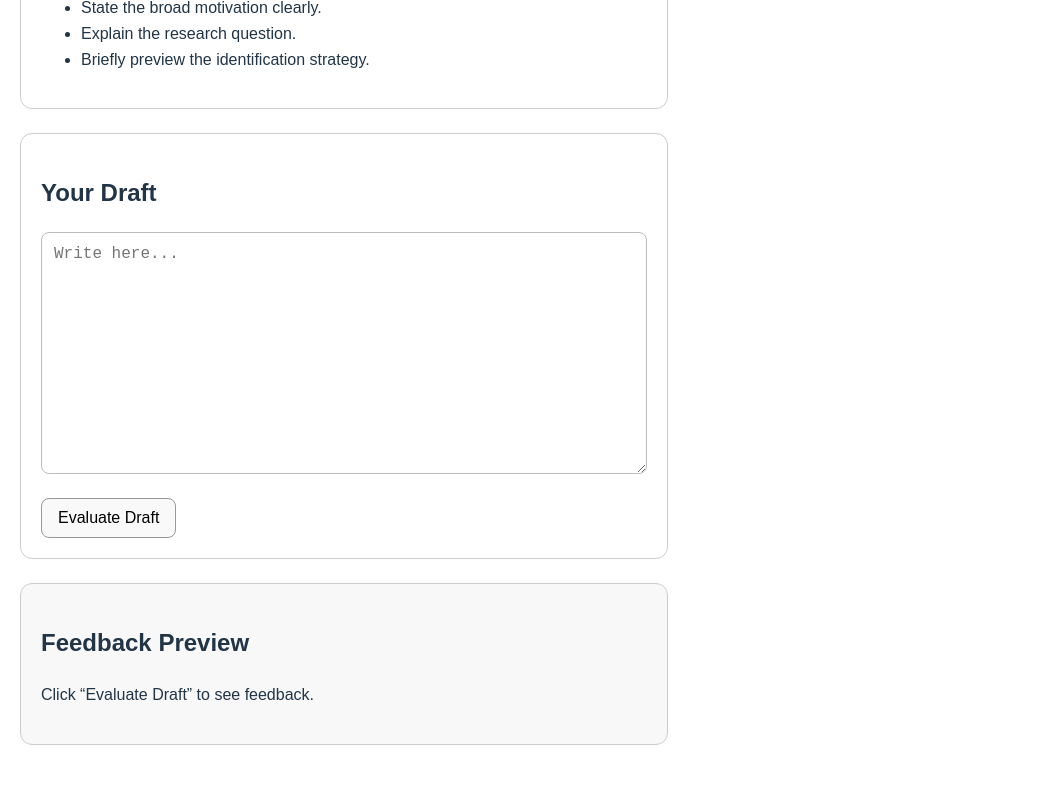
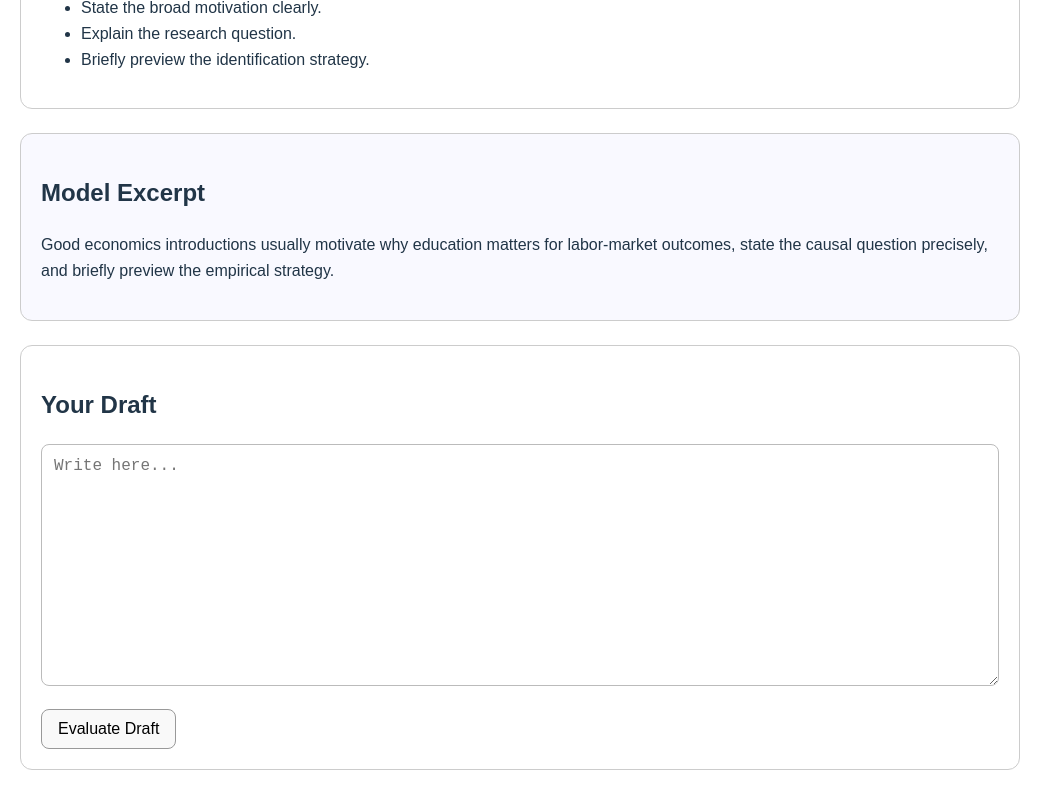
Before and after one commit to YutaroTakayasu/econ-writing-trainer, a React (Vite) app: page / in a window 1280 px wide. Shown: the part 760-1553 px from the top of the page, without its empty margins (0-1063 px from the left). Built offline with nearby package versions, Linux system fonts and the light colour scheme.

Commit message:
Add model excerpt to each paper

```diff
--- a/src/App.tsx
+++ b/src/App.tsx
@@ -93,6 +93,19 @@ function App() {
       </section>
 
       <section
+  	style={{
+    	marginTop: "24px",
+    	padding: "20px",
+    	border: "1px solid #ccc",
+    	borderRadius: "12px",
+    	backgroundColor: "#f9f9ff",
+  	  }}
+	>
+  	<h2>Model Excerpt</h2>
+  	<p>{currentPaper.excerpt}</p>
+	</section>
+
+      <section
         style={{
           marginTop: "24px",
           padding: "20px",
--- a/src/data/papers.ts
+++ b/src/data/papers.ts
@@ -6,6 +6,7 @@ export type Paper = {
   taskType: "intro" | "results"
   task: string
   points: string[]
+  excerpt: string
 }
 
 export const papers: Paper[] = [
@@ -21,6 +22,8 @@ export const papers: Paper[] = [
       "Explain the research question.",
       "Briefly preview the identification strategy.",
     ],
+    excerpt:
+      "Good economics introductions usually motivate why education matters for labor-market outcomes, state the causal question precisely, and briefly preview the empirical strategy.",
   },
   {
     title: "Colonial Origins of Comparative Development",
@@ -34,6 +37,8 @@ export const papers: Paper[] = [
       "State the main research question clearly.",
       "Briefly preview the institutional argument.",
     ],
+    excerpt:
+      "A strong opening here would highlight persistent cross-country income differences, introduce the institutional explanation, and indicate why historical variation helps identify long-run effects.",
   },
   {
     title: "The Colonial Origins of Comparative Development: An Empirical Investigation",
@@ -47,5 +52,7 @@ export const papers: Paper[] = [
       "Interpret the sign and magnitude.",
       "Avoid overclaiming beyond the evidence.",
     ],
+    excerpt:
+      "A good results paragraph should begin with the central empirical finding, describe the direction and practical size of the effect, and then comment carefully on significance without overstating causality.",
   },
 ]
```
